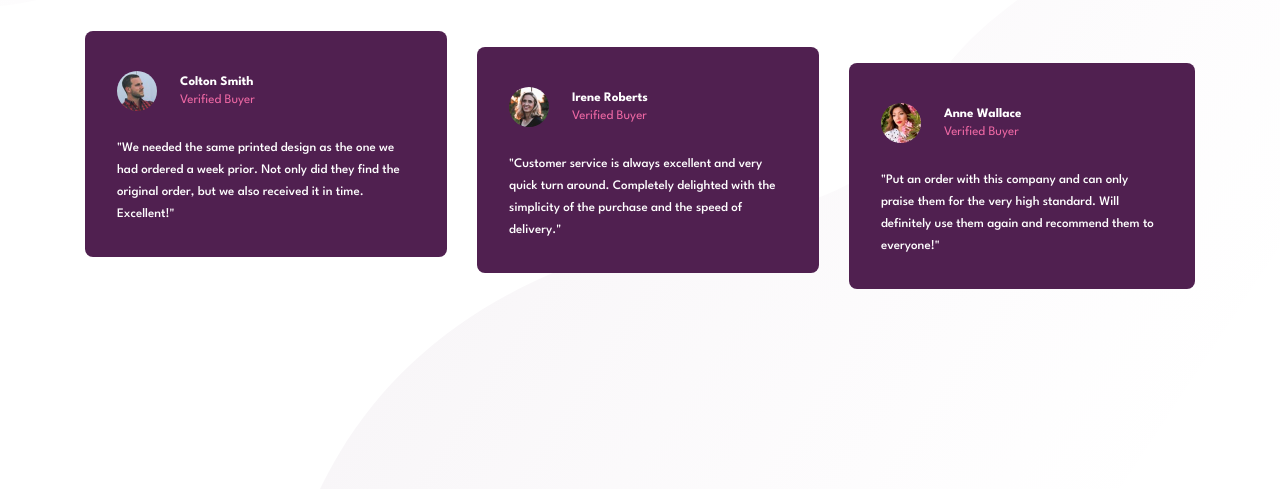
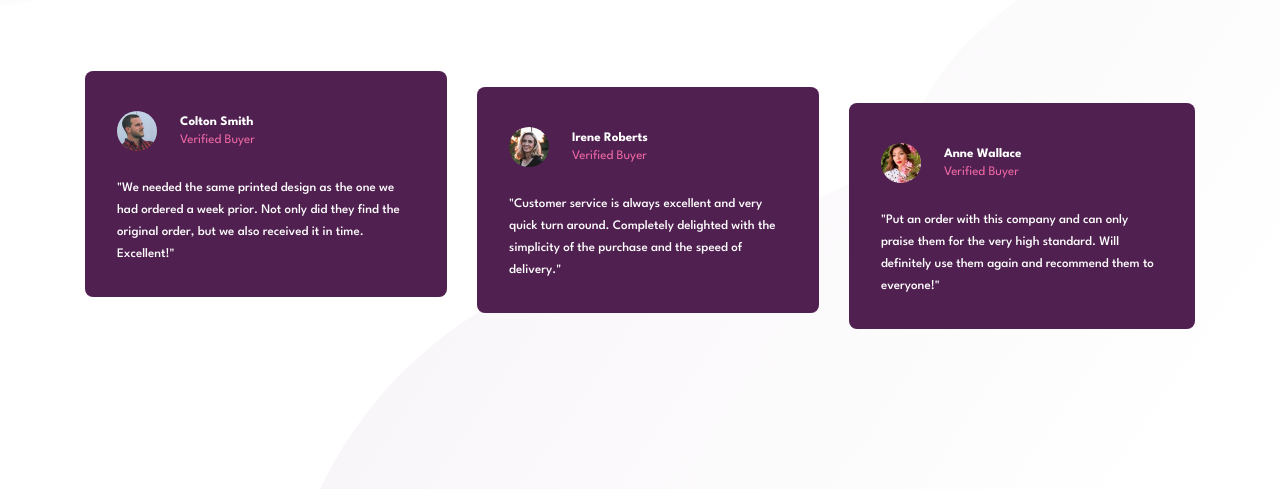
Before and after one commit to j-pcgoncalves/social_proof_section, a plain HTML site: page index.html in a window 1280 px wide. Shown: the part 311-800 px from the top of the page. Drawn offline with Linux system fonts and the light colour scheme.

Commit message:
add padding to body in bigger screens

```diff
--- a/css/styles.css
+++ b/css/styles.css
@@ -128,6 +128,7 @@ h2 {
             url("../images/bg-pattern-bottom-desktop.svg");
         background-size: 40%, 75%;
         text-align: left;
+        padding: 12rem 0;
     }
 
     .container {
```
